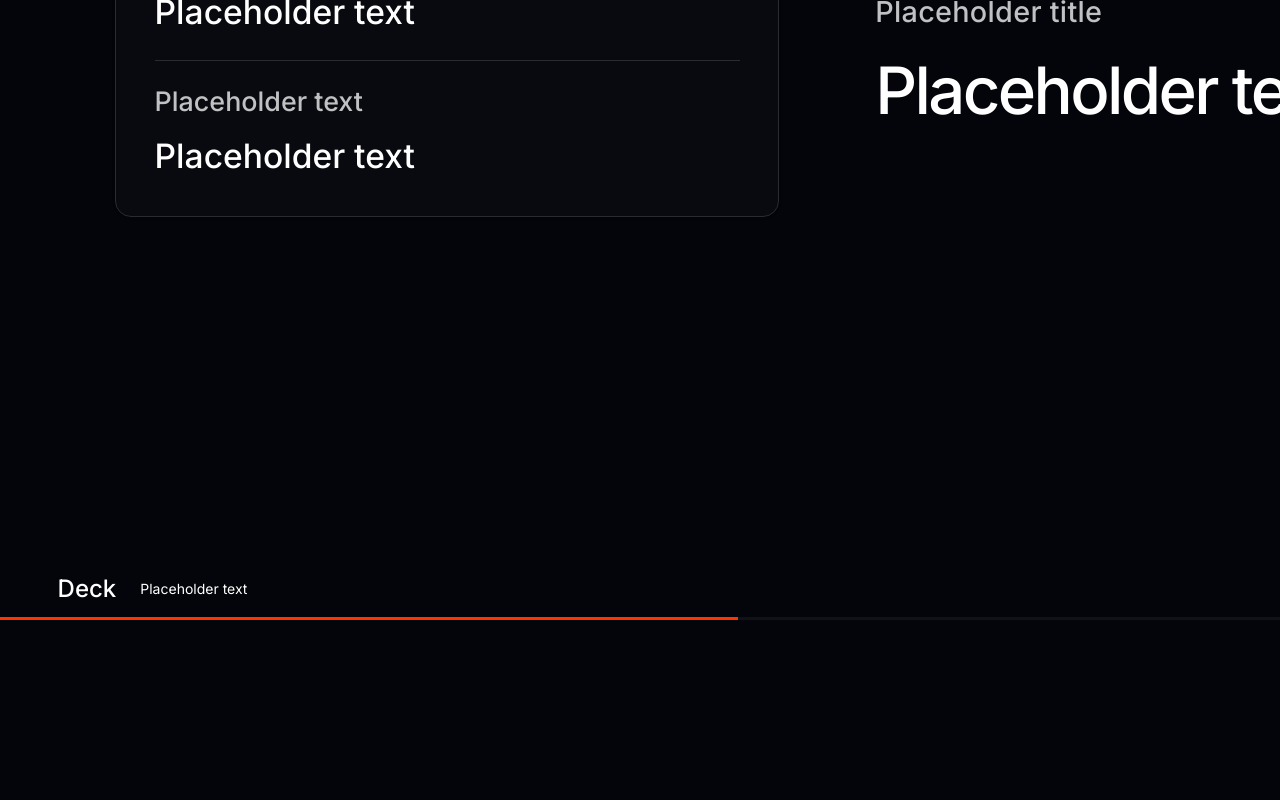
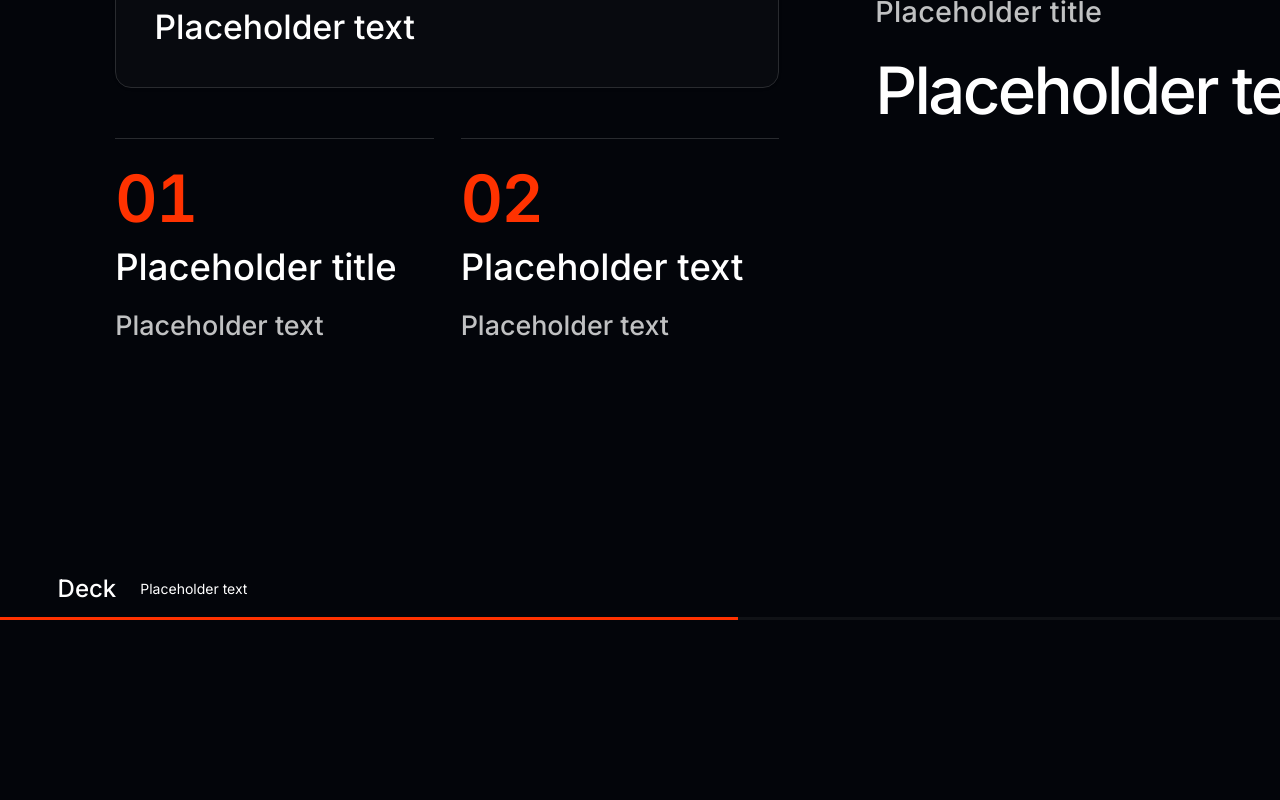
Before and after one commit to olafBobryk/averlo-deck-template, a Next.js app: page /print in a window 1280 px wide. Shown: the part 4780-5580 px from the top of the page. Built offline with nearby package versions, Linux system fonts and the light colour scheme.

Commit message:
Complete the placeholder deck: every kind, layout and block
Co-Authored-By: Claude Opus 5.5 <noreply@anthropic.com>

```diff
--- a/src/deck/slides.ts
+++ b/src/deck/slides.ts
@@ -1,8 +1,9 @@
 // The deck's slides and their content: what a deck made from this template
 // edits. Each slide's content is keyed by its id and read through
-// `slideContent` (content.ts). The template ships placeholders only: one
-// slide per kind and per layout, using every generic block. Every `Text`
-// has a string for each language in `langs` (langs.ts).
+// `slideContent` (content.ts). The template ships placeholders only: every
+// kind and every layout, and every generic block in each of its styles
+// (tests/deck.spec.ts checks it). Every `Text` has a string for each
+// language in `langs` (langs.ts).
 
 import type { SlideContent } from "./content";
 import type { Slide, Text } from "./model";
@@ -32,6 +33,7 @@ export const content: Record<string, SlideContent> = {
   divider: { blocks: [] },
   stack: {
     headline: { text },
+    layout: "stack",
     blocks: [
       {
         type: "points",
@@ -50,8 +52,8 @@ export const content: Record<string, SlideContent> = {
       {
         type: "steps",
         items: [
-          { label: title, text, status: "done" },
-          { label: text, text, status: "current" },
+          { when: title, label: title, text, status: "done" },
+          { when: text, label: text, text, status: "current" },
         ],
       },
       { type: "note", item: { text: bold } },
@@ -63,6 +65,15 @@ export const content: Record<string, SlideContent> = {
     blocks: [
       {
         type: "facts",
+        items: [
+          { label: title, text },
+          { label: text, text },
+        ],
+      },
+      {
+        type: "points",
+        style: "numbered",
+        columns: 2,
         items: [
           { label: title, text },
           { label: text, text },
@@ -86,6 +97,7 @@ export const content: Record<string, SlideContent> = {
     blocks: [
       {
         type: "org",
+        style: "tree",
         root: { label: title, text },
         items: [
           { label: title, text },
@@ -116,6 +128,14 @@ export const content: Record<string, SlideContent> = {
         days: [title, text],
         items: [{ day: title, label: title, text }],
       },
+      {
+        type: "steps",
+        style: "nodes",
+        items: [
+          { label: title, text, status: "done" },
+          { label: text, text, status: "current" },
+        ],
+      },
     ],
   },
   plan: {
@@ -135,6 +155,13 @@ export const content: Record<string, SlideContent> = {
   },
   closing: {
     headline: { text },
-    blocks: [{ type: "lead", item: { text } }],
+    blocks: [
+      { type: "lead", item: { text } },
+      {
+        type: "points",
+        style: "chips",
+        items: [{ label: title }, { label: text }],
+      },
+    ],
   },
 };
```
